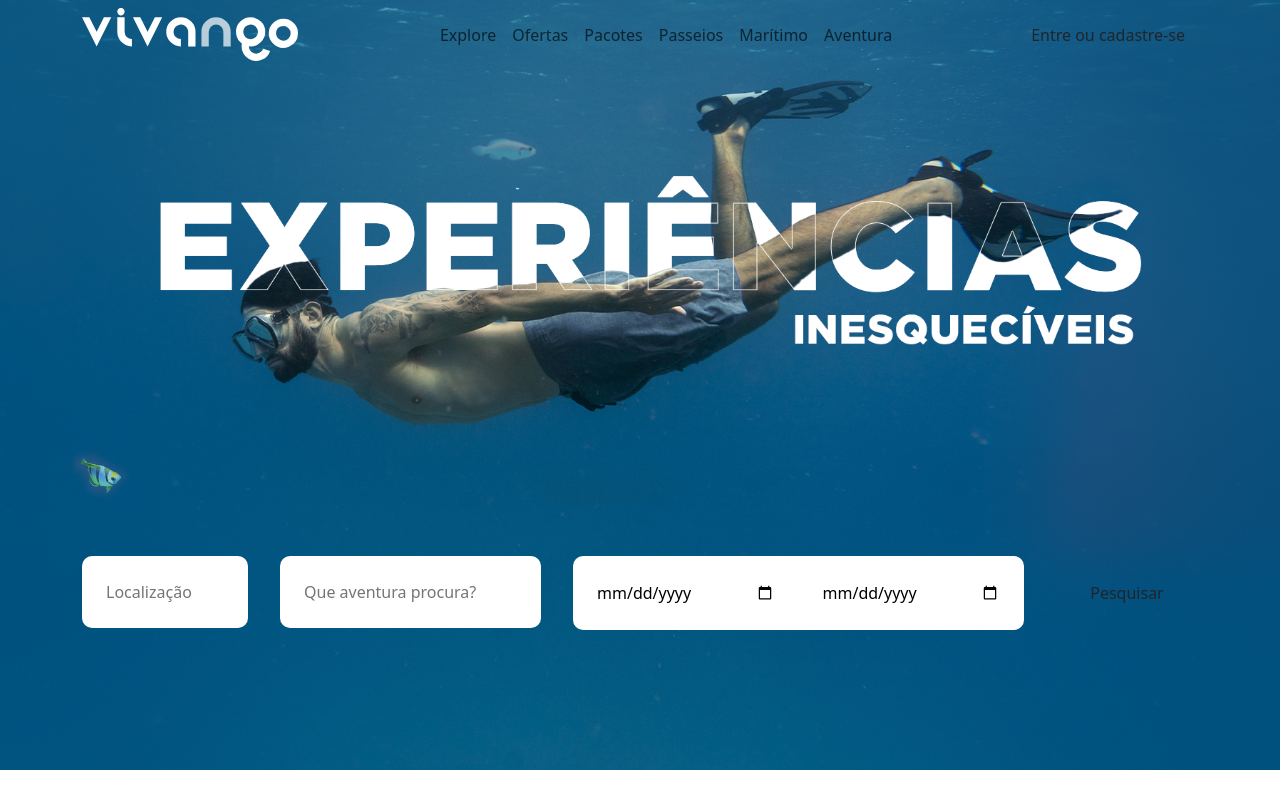
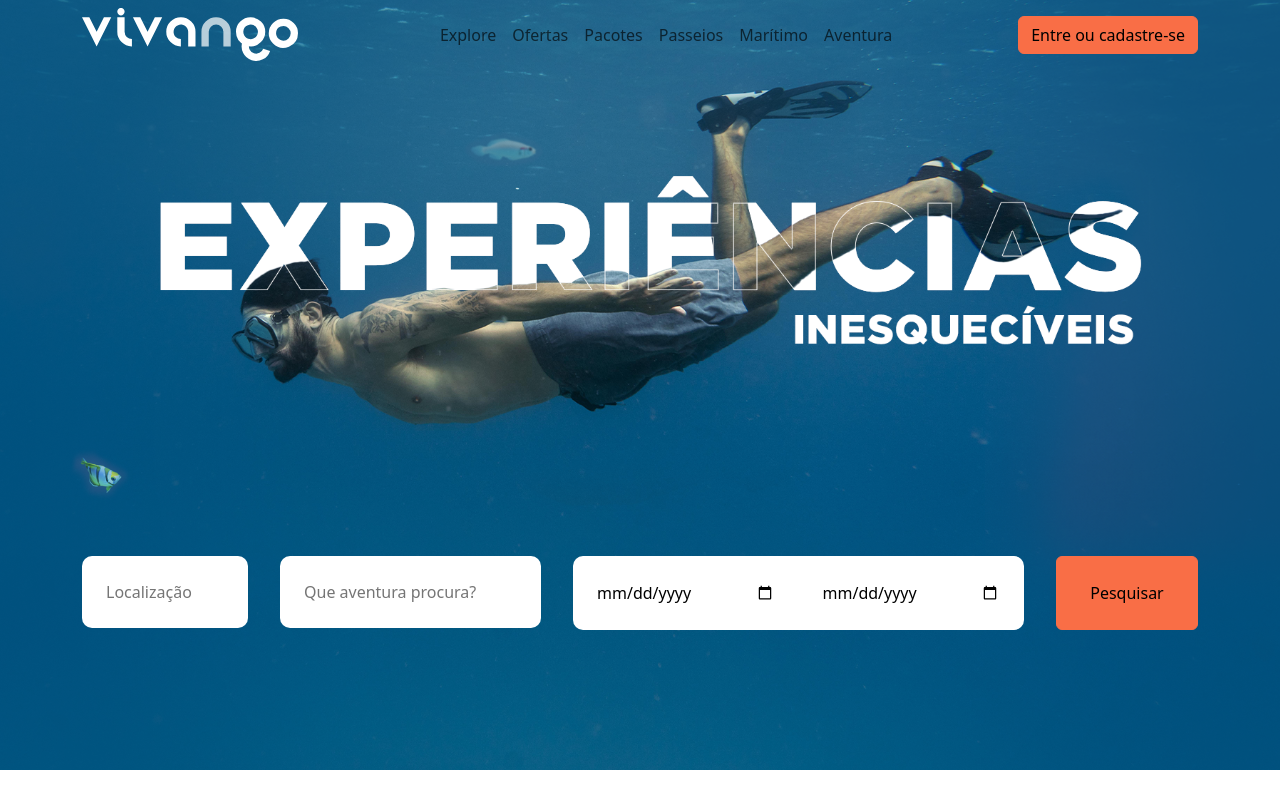
Before and after one commit to giullianoth/Vivango, a website: page index.html in a window 1280 px wide. Drawn offline with nearby package versions, Linux system fonts and the light colour scheme.

Commit message:
ajuste dos botões depois do merge

```diff
--- a/index.html
+++ b/index.html
@@ -52,7 +52,7 @@
         </div>
 
         <div class="register">
-          <a href="#" class="btn btn-secondary">Entre ou cadastre-se</a>
+          <a href="#" class="btn btn-burntSienna">Entre ou cadastre-se</a>
         </div>
       </div>
     </nav>
@@ -82,7 +82,7 @@
               </div>
 
               <div class="col 2">
-                <button type="submit" class="btn btn-secondary">Pesquisar</button>
+                <button type="submit" class="btn btn-burntSienna">Pesquisar</button>
               </div>
             </div>
           </form>
```
